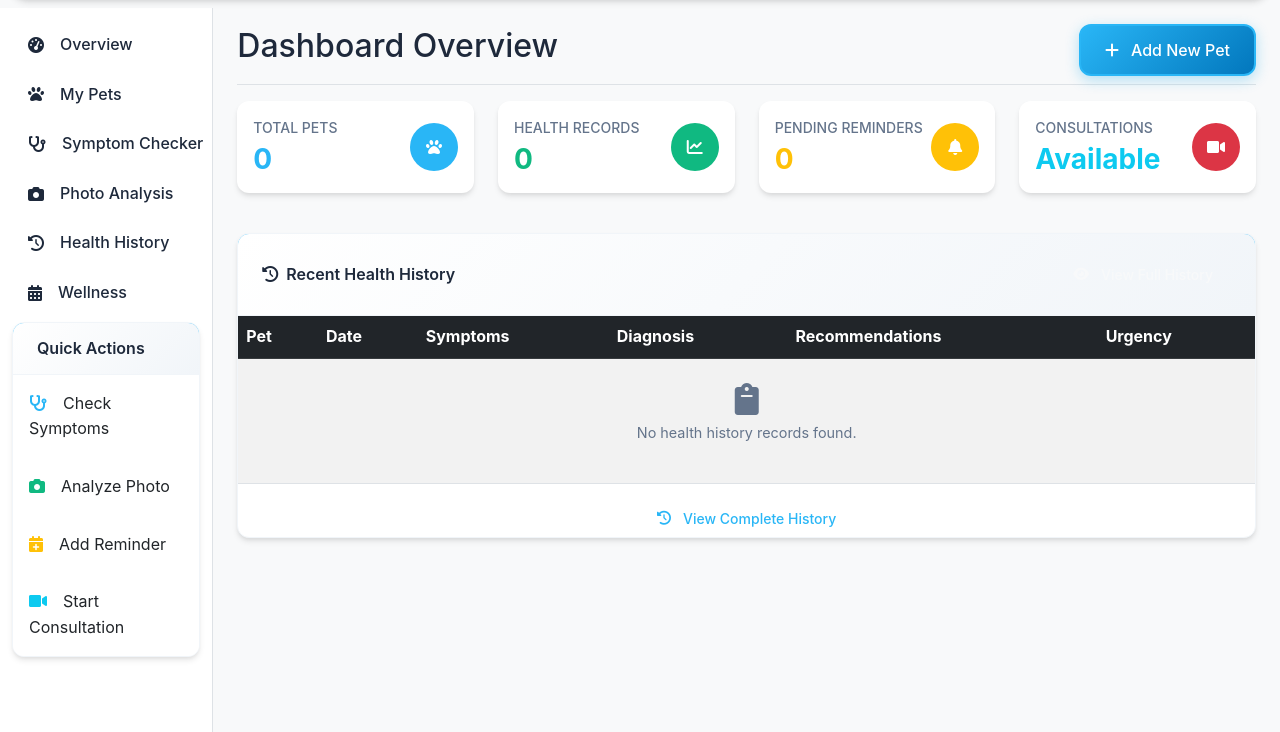
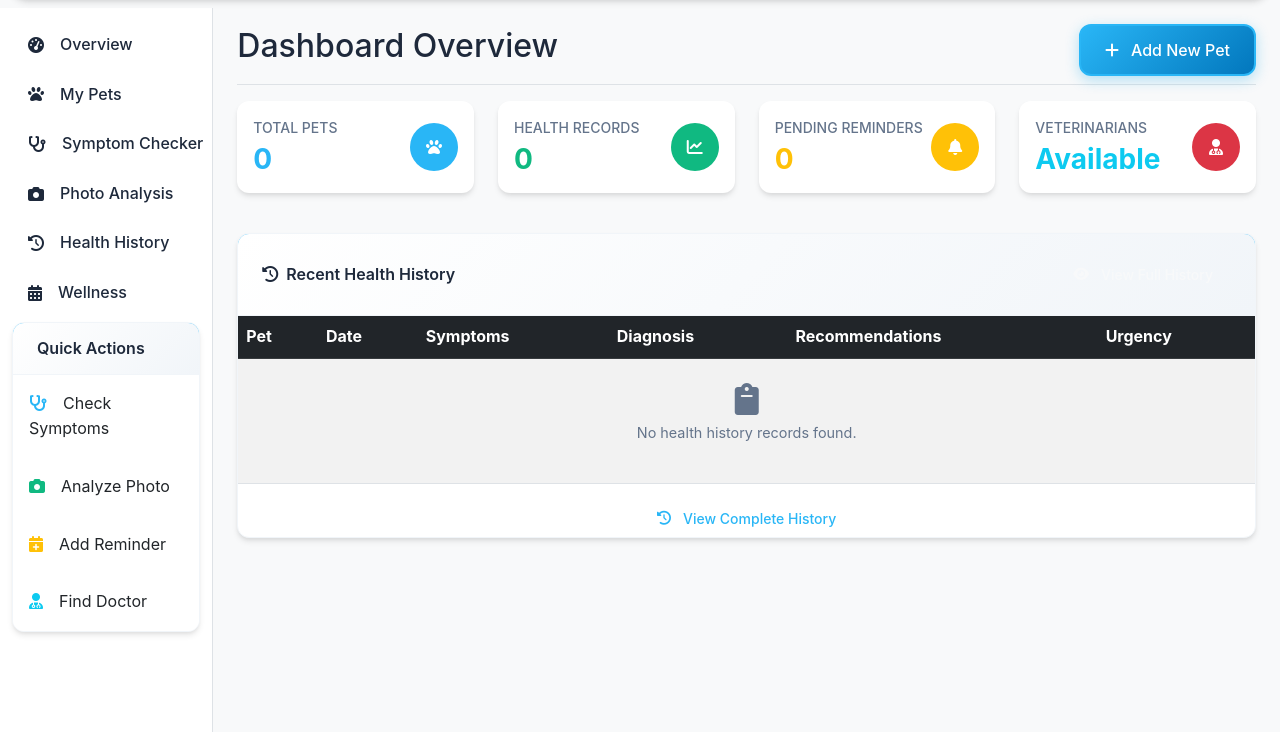
Before and after one commit to kashisharora-14/VetTrack-AI, a Flask app: template myproject3/templates/dashboard.html in a window 1280 px wide. Shown: the part 102-834 px from the top of the page. Run offline with Flask 3, Linux system fonts and the light colour scheme; the template is opened without the code that fills it, so the values that code supplies are empty; some libraries are stand-ins or nearby versions.

Commit message:
Update consultation flow to prioritize finding doctors
Modify icons and button text in consultation and dashboard templates to emphasize finding a doctor before starting a consultation.

Replit-Commit-Author: Agent
Replit-Commit-Session-Id: 8e9cdeb8-fade-4821-aac7-415c31167abf
Replit-Commit-Checkpoint-Type: full_checkpoint
Replit-Commit-Event-Id: be4e3498-7780-43ff-b261-1948ce63376e
Replit-Commit-Screenshot-Url: https://storage.googleapis.com/screenshot-production-us-central1/22b07d30-a292-4cba-ac68-769ea147df40/8e9cdeb8-fade-4821-aac7-415c31167abf/DPzkwc6
Replit-Helium-Checkpoint-Created: true

```diff
--- a/myproject3/templates/consultation.html
+++ b/myproject3/templates/consultation.html
@@ -75,7 +75,7 @@
                                 <div class="card-header bg-success text-white">
                                     <div class="d-flex justify-content-between align-items-center">
                                         <h5 class="mb-0">
-                                            <i class="fas fa-video me-2"></i>Consultation with <span id="activeVetName">Veterinarian</span>
+                                            <i class="fas fa-user-md me-2"></i>Consultation with <span id="activeVetName">Veterinarian</span>
                                         </h5>
                                         <div class="d-flex align-items-center">
                                             <div class="consultation-timer">
@@ -337,7 +337,7 @@
                                 <i class="fas fa-map-marker-alt me-2"></i>${vet.address}
                             </div>
                             <button class="btn btn-primary mt-auto rounded-pill btn-sm" onclick="startVetConsultation('${vet.name.replace(/'/g, "\\'")}')">
-                                <i class="fas fa-video me-1"></i>Connect Now
+                                <i class="fas fa-user-md me-1"></i>Consult Now
                             </button>
                         </div>
                     </div>
--- a/myproject3/templates/dashboard.html
+++ b/myproject3/templates/dashboard.html
@@ -112,7 +112,7 @@
                                 </a>
                                 <button class="list-group-item list-group-item-action border-0 py-3"
                                     onclick="startConsultation()">
-                                    <i class="fas fa-video me-3 text-info"></i>Start Consultation
+                                    <i class="fas fa-user-md me-3 text-info"></i>Find Doctor
                                 </button>
                             </div>
                         </div>
@@ -198,13 +198,13 @@
                                 <div class="card-body p-3">
                                     <div class="d-flex align-items-center justify-content-between">
                                         <div>
-                                            <div class="text-muted small fw-medium text-uppercase mb-1">Consultations
+                                            <div class="text-muted small fw-medium text-uppercase mb-1">Veterinarians
                                             </div>
                                             <div class="h3 mb-0 fw-bold text-info">Available</div>
                                         </div>
                                         <div class="bg-danger text-white rounded-circle d-flex align-items-center justify-content-center"
                                             style="width: 48px; height: 48px;">
-                                            <i class="fa-solid fa-video"></i>
+                                            <i class="fa-solid fa-user-md"></i>
                                         </div>
 
                                     </div>
@@ -817,7 +817,7 @@
                         ${pet.medical_notes ? `<p class="card-text text-muted"><small>${pet.medical_notes}</small></p>` : ''}
                         <div class="btn-group w-100">
                             <a href="/consultation/${pet.id}" class="btn btn-primary btn-sm">
-                                <i class="fas fa-video me-1"></i>Consult
+                                <i class="fas fa-user-md me-1"></i>Find Doctor
                             </a>
                             <a href="/history?pet_id=${pet.id}" class="btn btn-outline-primary btn-sm">
                                 <i class="fas fa-history me-1"></i>History
```
